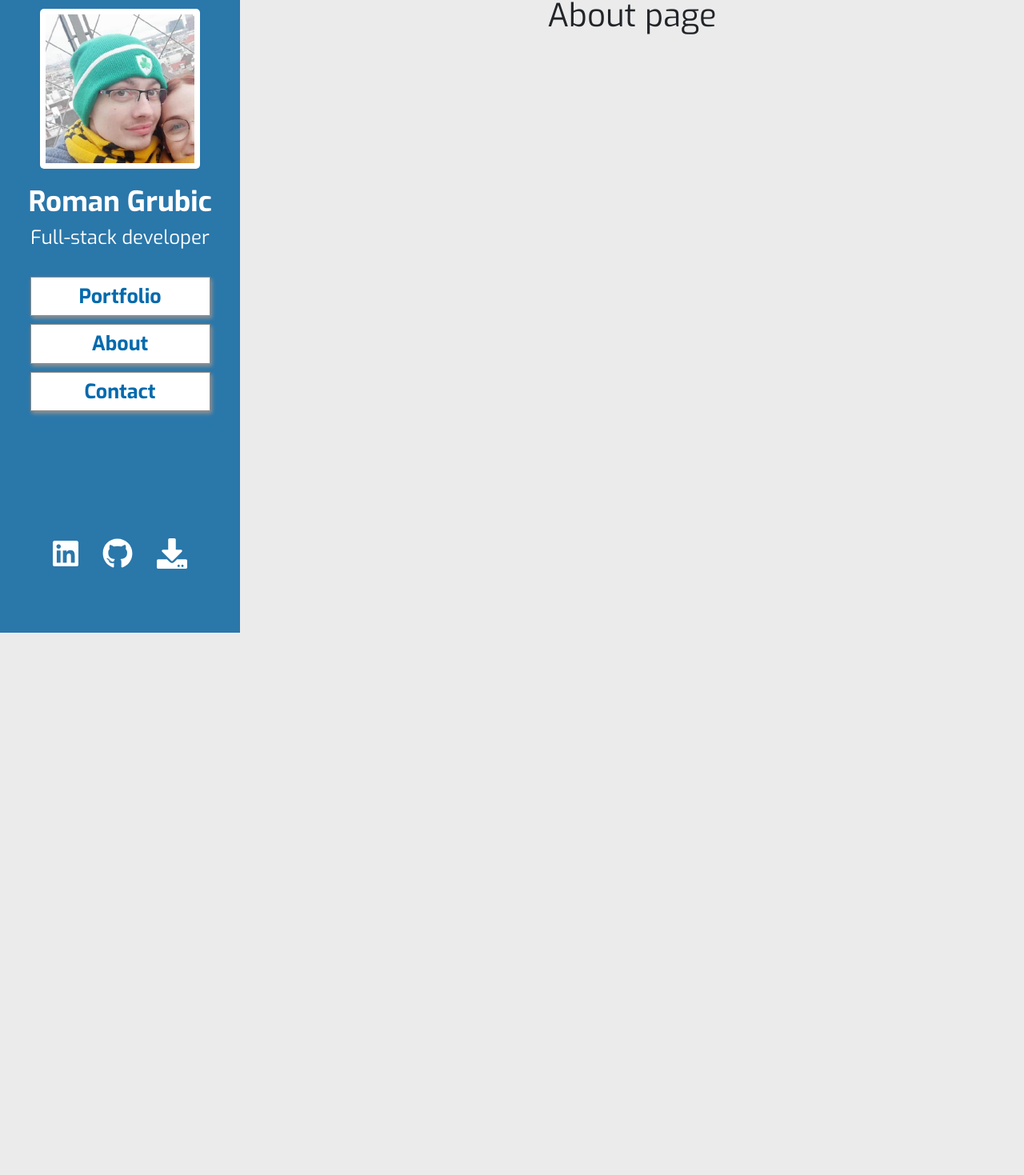
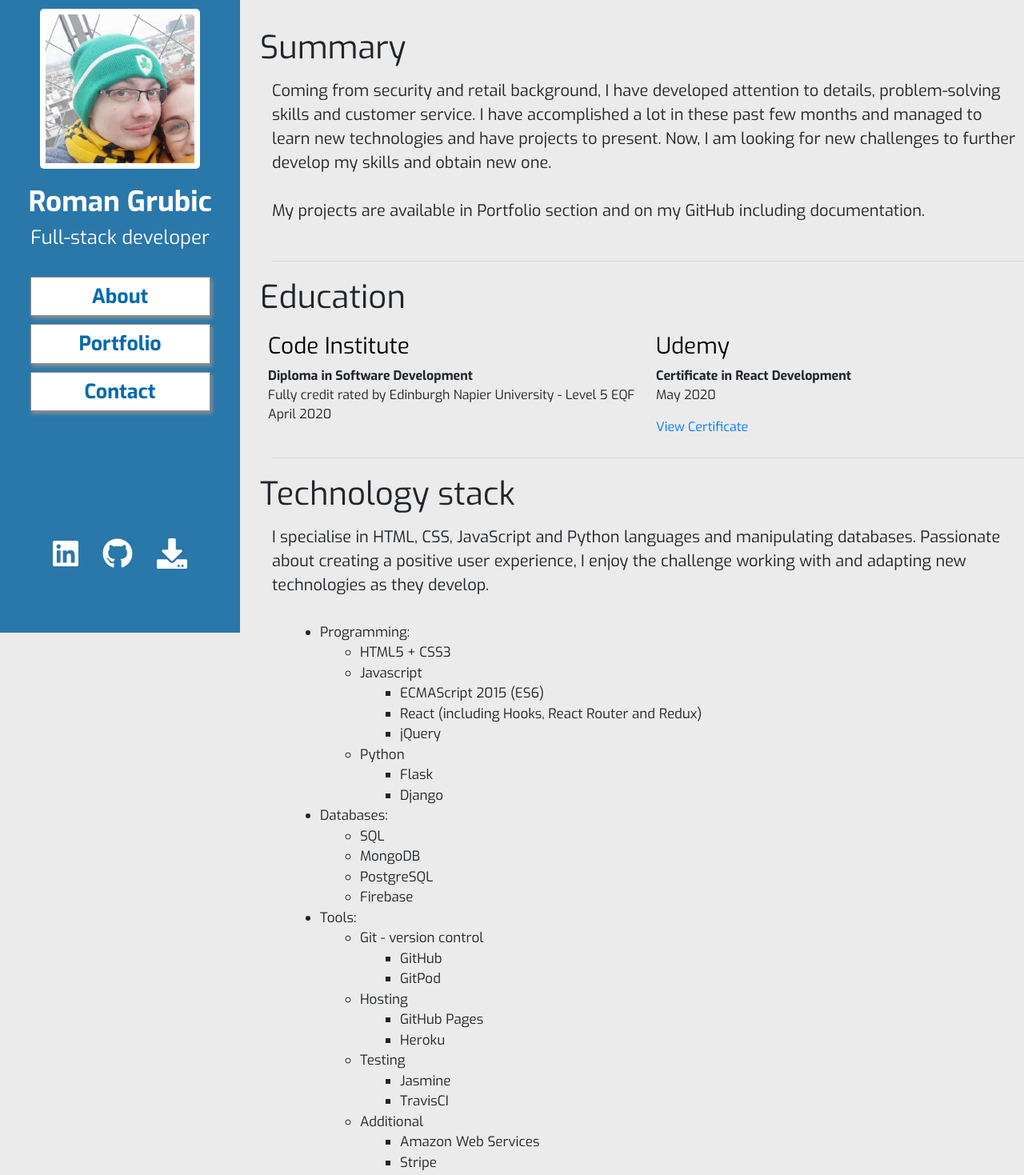
Before and after one commit to romangrubic/react-portfolio, a React (Create React App) app: page /about in a window 1280 px wide. Shown: the part 9-1478 px from the top of the page at 80% size. Before the commit the page ends 800 px from the top, so only its background shows below. Built offline with nearby package versions, Linux system fonts and the light colour scheme.

Commit message:
Sorted About me section.

```diff
--- a/src/components/Navigation/NavigationItems/NavigationItems.js
+++ b/src/components/Navigation/NavigationItems/NavigationItems.js
@@ -5,8 +5,8 @@
 const NavigationItems = (props) => {
     return (
         <ul className={classes.Ul}>
+            <NavItem link="/about">About</NavItem>
             <NavItem link="/portfolio">Portfolio</NavItem>
-            <NavItem link="/about">About</NavItem>
             <NavItem link="/contact">Contact</NavItem>
         </ul>
     )
--- a/src/containers/Personal/About/About.js
+++ b/src/containers/Personal/About/About.js
@@ -1,11 +1,105 @@
 import React from 'react';
-// import classes from './About.module.css';
+import classes from './About.module.css';
+import Container from 'react-bootstrap/Container';
+import Row from 'react-bootstrap/Row';
+import Col from 'react-bootstrap/Col';
 
 const About = props => {
     return (
-        <div>
-            <h1>About page</h1>
-        </div>
+        <Container className={ classes.Container }>
+            <Row>
+                <h1>Summary</h1>
+                <p className={ classes.AboutInfo }>
+                    Coming from security and retail background, I have developed attention to details,
+                    problem-solving skills and customer service. I have accomplished a lot in these past few
+                    months and managed to learn new technologies and have projects to present. Now, I am looking
+                    for new challenges to further develop my skills and obtain new one.<br></br><br></br>
+                    My projects are available in Portfolio section and on my GitHub including documentation.
+    </p>
+            </Row>
+            <hr></hr>
+            <Row>
+                <h1>Education</h1>
+            </Row>
+            <Row>
+                <Col sm={ 12 } lg={ 6 } className={ classes.Diploma }>
+                    <h3>
+                        <a href="https://codeinstitute.net/" target="_blank" rel="noopener noreferrer" className={ classes.BlackFont }>Code Institute</a>
+                    </h3>
+                    <p><b>Diploma in Software Development</b> <br></br>
+                        Fully credit rated by Edinburgh Napier University - Level 5 EQF<br></br>
+                        April 2020
+            </p>
+                    {/* <a target="_blank" rel="noopener noreferrer">View Diploma</a> */}
+                </Col>
+                <Col sm={ 12 } lg={ 6 } className={ classes.Diploma }>
+                    <h3>
+                        <a href="https://www.udemy.com/" target="_blank" rel="noopener noreferrer" className={ classes.BlackFont }>Udemy</a>
+                    </h3>
+                    <p><b>Certificate in React Development</b> <br></br>
+                        May 2020
+            </p>
+                    <a href="https://udemy-certificate.s3.amazonaws.com/image/UC-22c389e8-54a2-4dec-a1bc-b7d4c154a545.jpg?v=1588960889000"
+                        target="_blank" rel="noopener noreferrer">View Certificate</a>
+                </Col>
+            </Row>
+            <hr></hr>
+            <Row>
+                <h1>Technology stack</h1>
+                <p className={ classes.AboutInfo }>I specialise in HTML, CSS, JavaScript and Python languages and manipulating databases.
+    Passionate about creating a positive user experience, I enjoy the challenge working with and adapting new technologies as they develop.
+    </p>
+                <ul className={classes.MainList}>
+                    <li>Programming:</li>
+                        <ul className={classes.SecondList}>
+                            <li>HTML5 + CSS3</li>
+                            <li>Javascript</li>
+                            <ul className={classes.ThirdList}>
+                                <li>ECMAScript 2015 (ES6)</li>
+                                <li>React (including Hooks, React Router and Redux)</li>
+                                <li>jQuery</li>
+                            </ul>
+                            <li>Python</li>
+                            <ul className={classes.ThirdList}>
+                                <li>Flask</li>
+                                <li>Django</li>
+                            </ul>
+                        </ul>
+                    <li>Databases:</li>
+                        <ul className={classes.SecondList}>
+                            <li>SQL</li>
+                            <li>MongoDB</li>
+                            <li>PostgreSQL</li>
+                            <li>Firebase</li>
+                        </ul>
+                    <li>Tools:</li>
+                        <ul className={classes.SecondList}>
+                            <li>Git - version control</li>
+                            <ul className={classes.ThirdList}>
+                                <li>GitHub</li>
+                                <li>GitPod</li>
+                            </ul>
+                            <li>Hosting</li>
+                            <ul className={classes.ThirdList}>
+                                <li>GitHub Pages</li>
+                                <li>Heroku</li>
+                            </ul>
+                            <li>Testing</li>
+                            <ul className={classes.ThirdList}>
+                                <li>Jasmine</li>
+                                <li>TravisCI</li>
+                            </ul>
+                            <li>Additional</li>
+                            <ul className={classes.ThirdList}>
+                                <li>Amazon Web Services</li>
+                                <li>Stripe</li>
+                                <li>EmailJS</li>
+                            </ul>
+                        </ul>
+                </ul>
+            </Row>
+            <hr></hr>
+        </Container>
     )
 };
 
--- a/src/containers/Personal/About/About.module.css
+++ b/src/containers/Personal/About/About.module.css
@@ -0,0 +1,30 @@
+.Container {
+    padding:20px;
+    margin: 20px;
+}
+
+.AboutInfo {
+    padding: 15px;
+    font-size: 20px;
+}
+.Diploma {
+    padding: 20px 10px 10px;
+}
+.BlackFont {
+    color: black;
+
+}
+.BlackFont:hover{
+    text-decoration: none;
+}
+/* Lists */
+.MainList{
+    font-size: 17px;
+    padding: 0px 75px;
+}
+.SecondList{
+    padding: 0px 50px;
+}
+.ThirdList{
+    padding: 0px 50px;
+}
```
